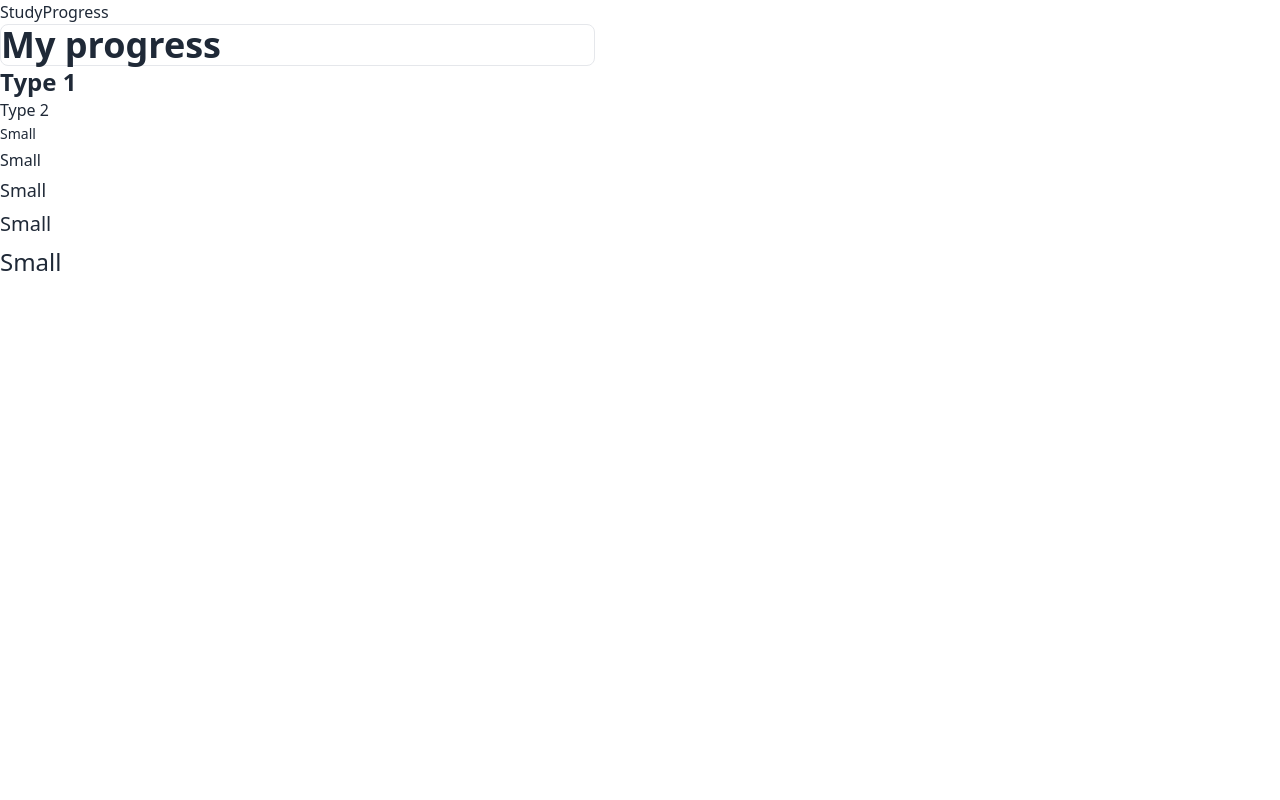
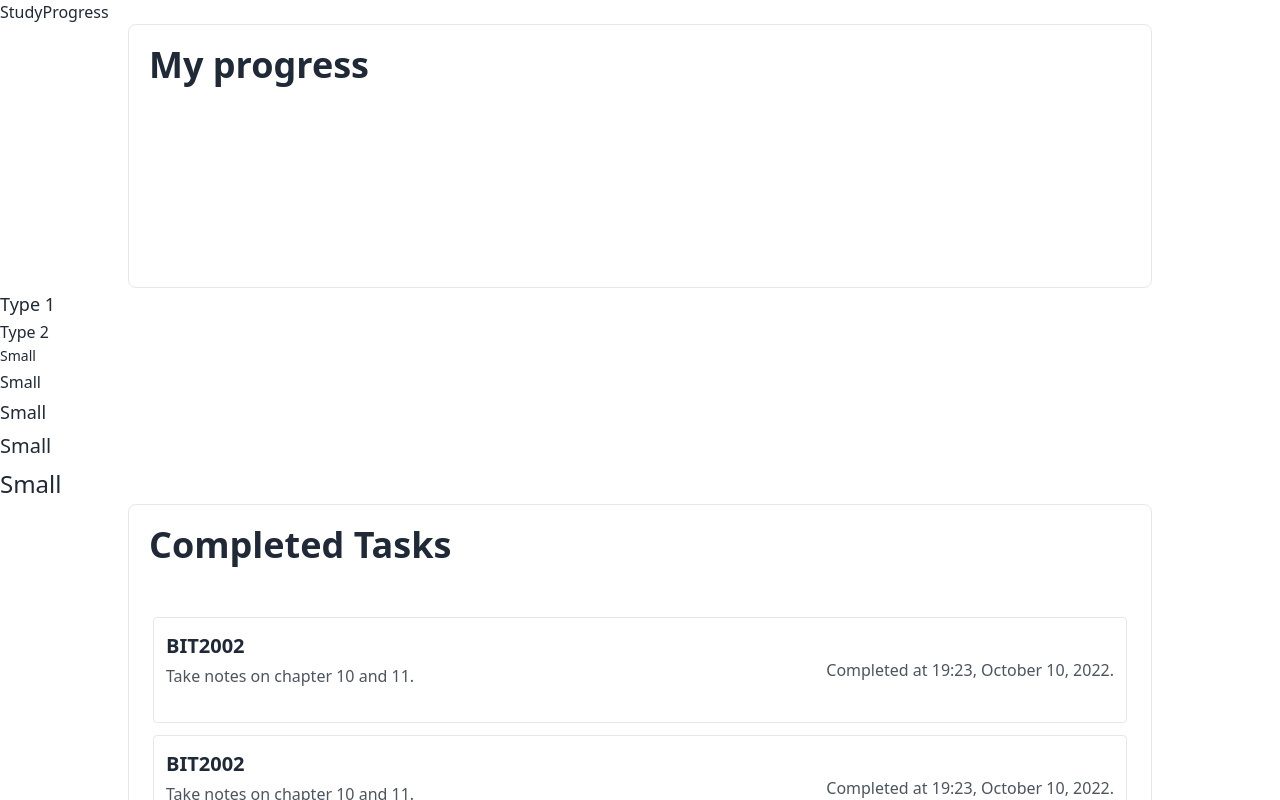
Before and after one commit to etretf/pomodoro-app, a React (Vite) app in the folder pomodoro-react/: page /progress in a window 1280 px wide. Shown: the top 800 px of the page. Built offline with nearby package versions, Linux system fonts and the light colour scheme.

Commit message:
Progress page

```diff
--- a/pomodoro-react/index.html
+++ b/pomodoro-react/index.html
@@ -4,6 +4,9 @@
     <meta charset="UTF-8" />
     <link rel="icon" type="image/svg+xml" href="/Pomodoro.svg" />
     <meta name="viewport" content="width=device-width, initial-scale=1.0" />
+    <script
+    src="https://cdnjs.cloudflare.com/ajax/libs/Chart.js/2.9.4/Chart.js">
+    </script>
     <title>Pomodoro Study</title>
   </head>
   <body>
--- a/pomodoro-react/src/components/Progress.jsx
+++ b/pomodoro-react/src/components/Progress.jsx
@@ -5,20 +5,21 @@ import { useLocation } from "react-router-dom";
 
 export default function Progress(props){
 
+    const numTasks = [0,1,2,3]
 
     console.log(props);
     return(
-        <>
+        <div>
             {/* <h1>My progress</h1>
             <Link to="/">Home</Link>
             <button onClick={props.handleClick}>Click me now!</button> */}
-            <div className="border rounded-lg prose">
-                <h1 className="">My progress</h1>
+            <div className="border rounded-lg mx-auto max-w-full w-4/5 prose">
+                <h1 className="p-5">My progress</h1>
+                <canvas id="myProgressChart" style={{width:'700'}}></canvas>
             </div>
-            <div className="prose">
-            <h2 >Type 1</h2>
+            <div className="prose-lg">
+            <p>Type 1</p>
             </div>
-
 
             <h2>Type 2</h2>
 
@@ -30,6 +31,58 @@ export default function Progress(props){
                 <p className="prose-2xl">Small</p>
 
             </div>
-        </>
+            <div className="border rounded-lg mx-auto max-w-full w-4/5 prose">
+                <h1 className="p-5">Completed Tasks</h1>
+                { numTasks.map(task => <Task/>)}
+            </div>
+        </div>
     )
 }
+
+//  this will be changed when fetching from API
+function getDate(daysInPast){
+    let date = new Date();
+    date.setDate(today.getDate()-daysInPast);
+    return date;
+}
+let today = new Date();
+today.setDate(today.getDate()-1);
+today.toLocaleDateString('en-us', {weekday:'long'});
+console.log(today);
+// const event = new Date().toLocaleDateString('en-us', {weekday:'long'});
+// console.log(event);
+// for(let i = 0; i < 6; i++){
+//     let weekday =
+// }
+
+const daysOfTheWeek = [];
+
+const myProgressChart = new Chart('myProgressChart', {
+    type:'bar',
+    data:{
+        labels: daysOfTheWeek,
+    },
+    options:{},
+})
+
+
+function Task(){
+    return(
+        <div className="flex border p-3 mb-3 mx-6 rounded max-w-full justify-between prose">
+            <div className="">
+                <h3 className="m-0">
+                    BIT2002
+                </h3>
+                <p>
+                    Take notes on chapter 10 and 11.
+                </p>
+            </div>
+            <div className="flex items-center">
+                <p>
+                    Completed at 19:23, October 10, 2022.
+                </p>
+            </div>
+
+        </div>
+    )
+}
```
